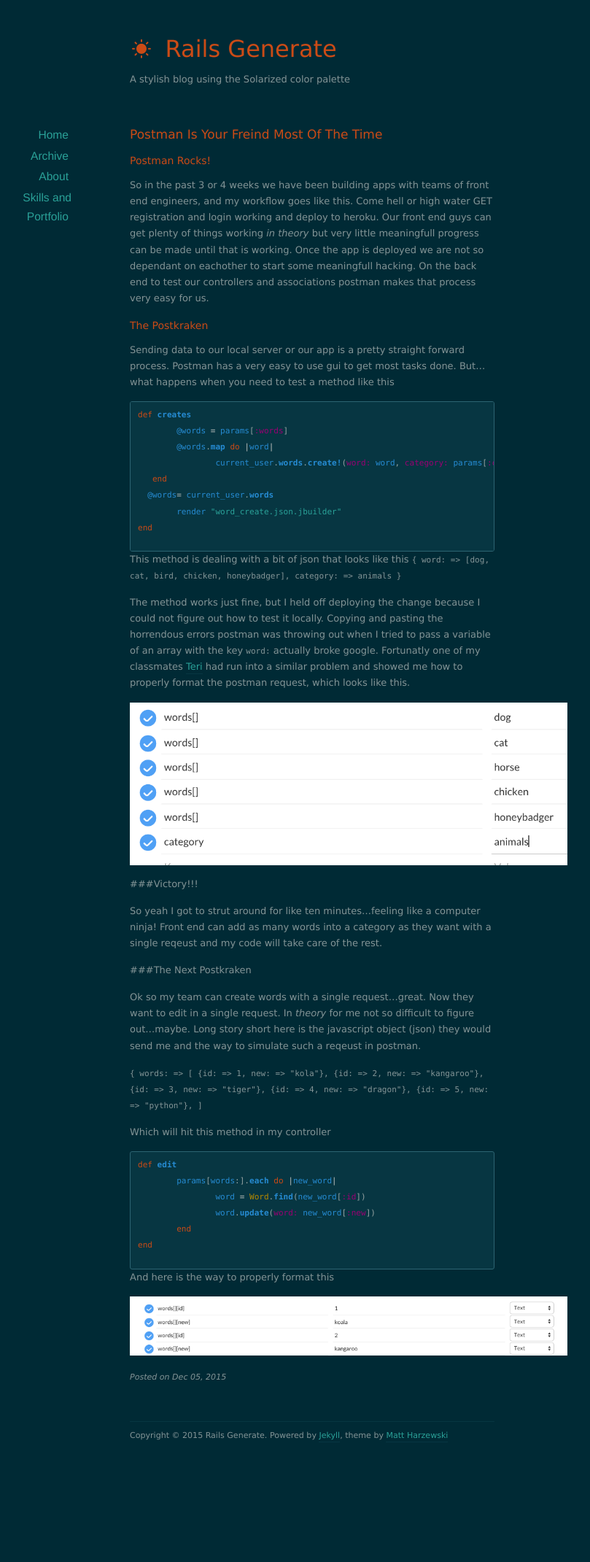
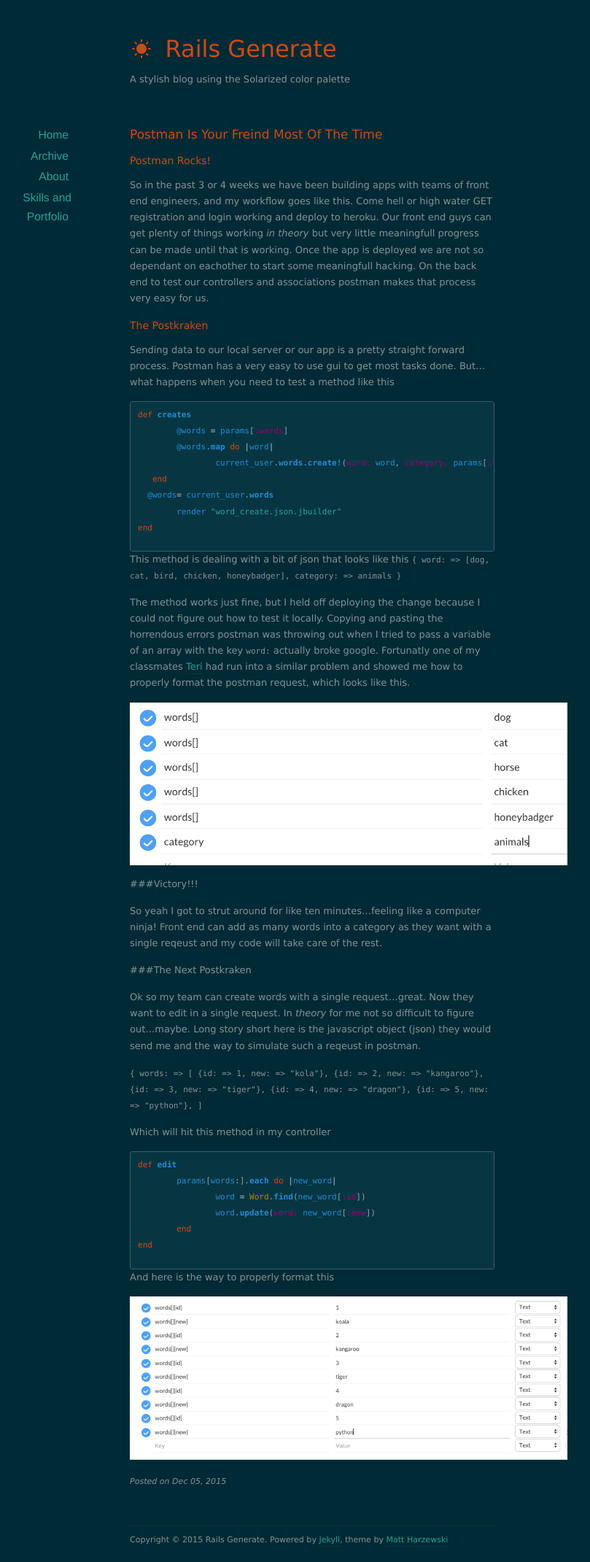
Before and after one commit to calderete/blog.github.io, a Jekyll site: the page built from _posts/2015-12-5-Postman-Is-Your-Freind-Most-of-the-Time.md, in a window 1280 px wide. Shown: the whole page at 73% size, without its empty margins (212-1021 px from the left). Built offline with Jekyll 4.4.1, drawn with Linux system fonts in a browser that asks for light colours; nearby versions of some CDN libraries; before the commit the page ends 1997 px from its top, so only the background shows below that.

Commit message:
I finally got it

```diff
--- a/_posts/2015-12-5-Postman-Is-Your-Freind-Most-of-the-Time.md
+++ b/_posts/2015-12-5-Postman-Is-Your-Freind-Most-of-the-Time.md
@@ -62,4 +62,4 @@ end
 
 And here is the way to properly format this
 
-<img src="/images/postman3-scap.png" style="width: 600px;"/>
+<img src="/images/postman2-scap.png" style="width: 600px;"/>
```
Also changed, not shown: images/postman2-scap.png (added).
